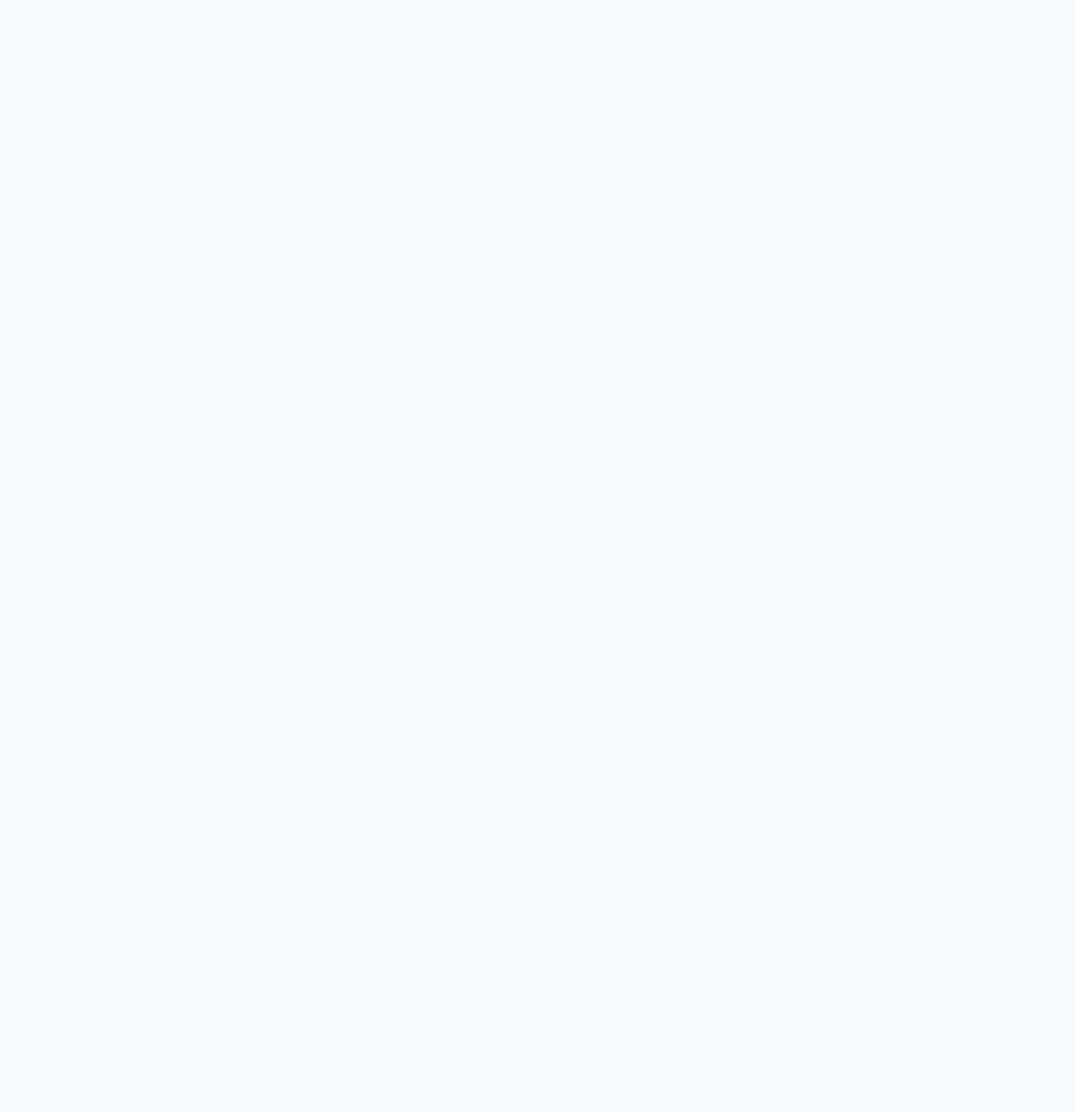
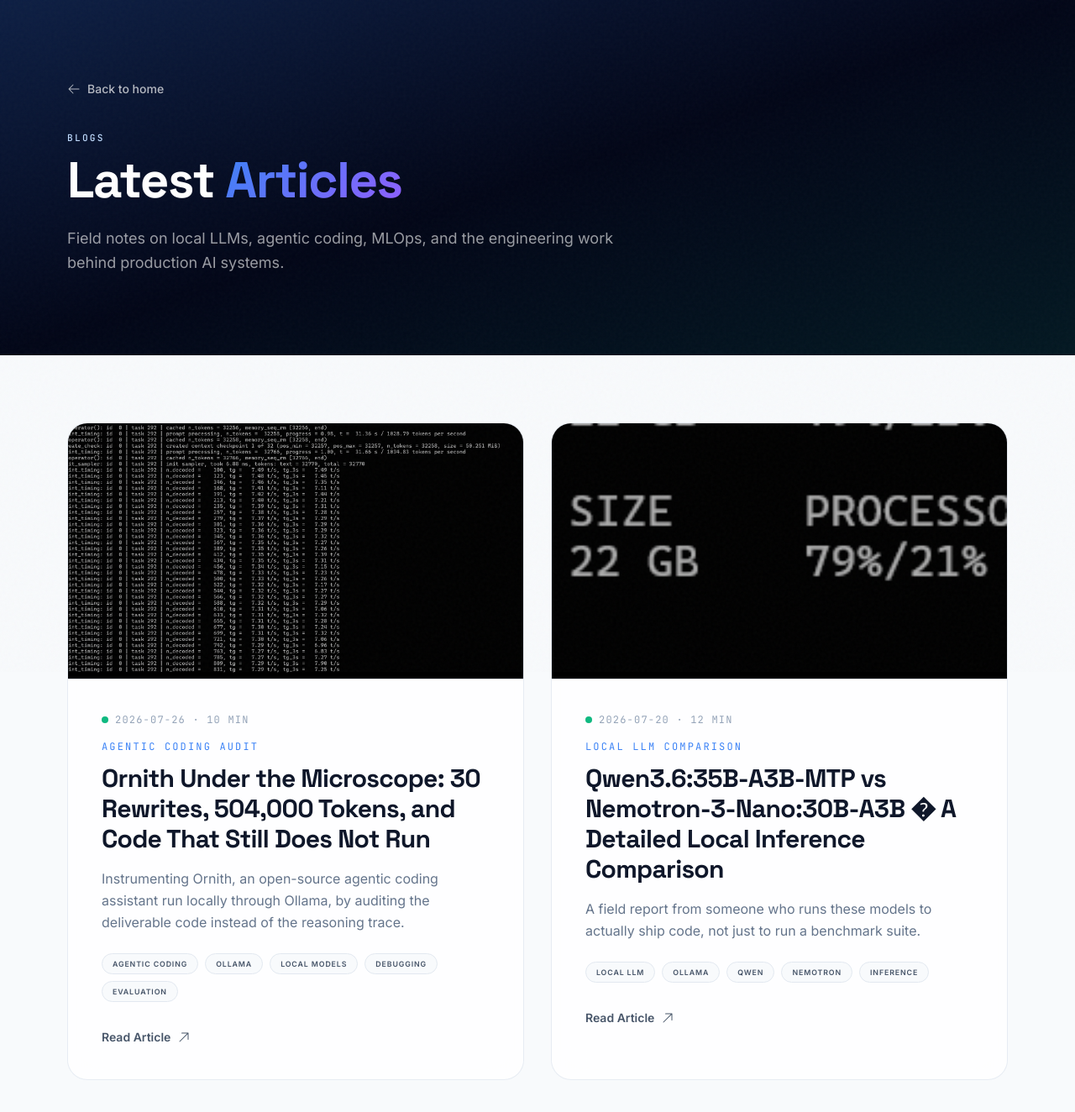
Before and after one commit to sreekar2403/portfolio, a React (Vite) app: page /portfolio/blogs in a window 1280 px wide. Before the commit this address had no page. Shown: the top 1324 px of the page at 84% size. Before the commit the page ends 800 px from the top, so only its background shows below. Built offline with nearby package versions, Linux system fonts and the light colour scheme.

Commit message:
fix(portfolio): add blogs route and SPA fallback

```diff
--- a/package.json
+++ b/package.json
@@ -5,7 +5,7 @@
   "type": "module",
   "scripts": {
     "dev": "vite",
-    "build": "vite build",
+    "build": "vite build && node -e \"require('fs').copyFileSync('dist/index.html','dist/404.html')\"",
     "lint": "eslint .",
     "preview": "vite preview"
   },
--- a/src/App.jsx
+++ b/src/App.jsx
@@ -17,6 +17,7 @@ import ResearchSection from './components/ResearchSection'
 import EducationSection from './components/EducationSection'
 import ContactSection from './components/ContactSection'
 import BlogPostPage from './pages/BlogPostPage'
+import BlogsIndexPage from './pages/BlogsIndexPage'
 
 function HomePage() {
   const [loaded, setLoaded] = useState(false)
@@ -61,6 +62,7 @@ export default function App() {
     <BrowserRouter basename="/portfolio">
       <Routes>
         <Route path="/" element={<HomePage />} />
+        <Route path="/blogs" element={<BlogsIndexPage />} />
         <Route path="/blog/:slug" element={<BlogPostPage />} />
       </Routes>
     </BrowserRouter>
--- a/src/components/BlogSection.jsx
+++ b/src/components/BlogSection.jsx
@@ -71,7 +71,7 @@ export default function BlogSection() {
           setLoading(false)
           return
         }
-      } catch (err) {
+      } catch {
         // If RSS2JSON fails, try CORS proxy
         if (cancelled) return
 
@@ -307,15 +307,13 @@ export default function BlogSection() {
 
             {/* View all CTA */}
             <div className="text-center mt-12">
-              <a
-                href={MEDIUM_URL}
-                target="_blank"
-                rel="noopener noreferrer"
+              <Link
+                to="/blogs"
                 className="inline-flex items-center gap-2 px-6 py-3 bg-slate-900 text-white rounded-xl text-sm font-semibold hover:bg-slate-800 transition-colors group"
               >
-                View All on Medium
+                View All Articles
                 <HiArrowUpRight className="w-4 h-4 transition-transform duration-300 group-hover:-translate-y-0.5 group-hover:translate-x-0.5" />
-              </a>
+              </Link>
             </div>
           </>
         )}
--- a/src/pages/BlogPostPage.jsx
+++ b/src/pages/BlogPostPage.jsx
@@ -1,4 +1,4 @@
-import { useEffect, useRef, useState, useCallback } from 'react'
+import { useEffect, useRef, useState, useCallback, useMemo } from 'react'
 import { useParams, Link } from 'react-router-dom'
 import gsap from 'gsap'
 import { HiArrowLeft, HiXMark, HiChevronLeft, HiChevronRight } from 'react-icons/hi2'
@@ -614,12 +614,13 @@ export default function BlogPostPage() {
   const pageRef = useRef(null)
   const coverRef = useRef(null)
   const [lightbox, setLightbox] = useState({ open: false, index: 0 })
+  const resolvedSlug = slug === 'Ornith' ? 'ornith-broken-agent-blog' : slug
 
-  const post = LOCAL_BLOG_POSTS.find((p) => p.id === slug)
-  const isOrnithPost = slug === 'ornith-broken-agent-blog'
+  const post = LOCAL_BLOG_POSTS.find((p) => p.id === resolvedSlug)
+  const isOrnithPost = resolvedSlug === 'ornith-broken-agent-blog'
 
   // All clickable images for lightbox
-  const allImages = [
+  const allImages = useMemo(() => [
     { src: BLOG_IMAGES['nemotron_3_nano'], alt: 'ollama ps — Nemotron-3-Nano', caption: 'Nemotron-3-Nano: ollama ps output' },
     { src: BLOG_IMAGES['qwen_ollama_ps'], alt: 'ollama ps — Qwen3.6', caption: 'Qwen3.6: ollama ps output' },
     { src: BLOG_IMAGES['nemotron_3_nano_project'], alt: 'Nemotron prompt processing', caption: 'Nemotron-3-Nano: prompt eval log' },
@@ -628,22 +629,22 @@ export default function BlogPostPage() {
     { src: BLOG_IMAGES['qwen_ollama_t_s'], alt: 'Qwen prompt processing (2nd)', caption: 'Qwen3.6: prompt eval — later run' },
     { src: BLOG_IMAGES['nemotron_3_nano_ans'], alt: 'Nemotron reasoning trace', caption: 'Nemotron-3-Nano: self-looping reasoning trace' },
     { src: BLOG_IMAGES['qwen_ollama_ans'], alt: 'Qwen answer', caption: 'Qwen3.6: direct answer — no relitigating' },
-  ]
+  ], [])
 
   const openLightbox = useCallback((image) => {
     const idx = allImages.findIndex((i) => i.src === image.src)
     setLightbox({ open: true, index: idx >= 0 ? idx : 0 })
-  }, [])
+  }, [allImages])
 
   const closeLightbox = useCallback(() => setLightbox((s) => ({ ...s, open: false })), [])
   const prevImage = useCallback(() => setLightbox((s) => ({
     ...s,
     index: s.index > 0 ? s.index - 1 : allImages.length - 1,
-  })), [])
+  })), [allImages.length])
   const nextImage = useCallback(() => setLightbox((s) => ({
     ...s,
     index: s.index < allImages.length - 1 ? s.index + 1 : 0,
-  })), [])
+  })), [allImages.length])
 
   useEffect(() => {
     window.scrollTo(0, 0)
@@ -657,7 +658,7 @@ export default function BlogPostPage() {
         { y: 0, opacity: 1, duration: 0.7, stagger: 0.12, ease: 'power3.out', delay: 0.2 }
       )
     }
-  }, [slug])
+  }, [resolvedSlug])
 
   if (!post) {
     return (
@@ -665,7 +666,7 @@ export default function BlogPostPage() {
         <div className="text-center">
           <h1 className="text-2xl font-bold text-slate-900 mb-4">Blog post not found</h1>
           <Link
-            to="/#blogs"
+            to="/blogs"
             className="inline-flex items-center gap-2 text-primary-600 hover:text-primary-700 transition-colors"
           >
             <HiArrowLeft className="w-4 h-4" />
@@ -692,7 +693,7 @@ export default function BlogPostPage() {
         <div className="relative max-w-4xl mx-auto px-4 pt-8 pb-16 md:pt-12 md:pb-24">
           {/* Back link */}
           <Link
-            to="/#blogs"
+            to="/blogs"
             className="cover-animate inline-flex items-center gap-2 text-white/60 hover:text-white transition-colors text-sm font-medium mb-8"
           >
             <HiArrowLeft className="w-4 h-4" />
@@ -741,7 +742,7 @@ export default function BlogPostPage() {
       <footer className="border-t border-slate-200 bg-slate-50">
         <div className="max-w-4xl mx-auto px-4 py-8 flex items-center justify-between">
           <Link
-            to="/#blogs"
+            to="/blogs"
             className="inline-flex items-center gap-2 text-slate-600 hover:text-slate-900 transition-colors text-sm font-medium"
           >
             <HiArrowLeft className="w-4 h-4" />
--- /dev/null
+++ b/src/pages/BlogsIndexPage.jsx
@@ -0,0 +1,101 @@
+import { Link } from 'react-router-dom'
+import { HiArrowLeft, HiArrowUpRight } from 'react-icons/hi2'
+import { LOCAL_BLOG_POSTS } from '../data/localBlogs'
+
+export default function BlogsIndexPage() {
+  const posts = [...LOCAL_BLOG_POSTS].sort((a, b) => new Date(b.date) - new Date(a.date))
+
+  return (
+    <div className="min-h-screen bg-surface-50 text-slate-900">
+      <div className="noise-overlay" aria-hidden="true" />
+
+      <header className="relative overflow-hidden bg-slate-950 text-white">
+        <div className="absolute inset-0 bg-gradient-to-br from-primary-500/20 via-transparent to-emerald-500/10" aria-hidden="true" />
+        <div className="relative max-w-6xl mx-auto px-4 py-16 md:py-24">
+          <Link
+            to="/"
+            className="inline-flex items-center gap-2 text-sm font-medium text-white/70 hover:text-white transition-colors mb-10"
+          >
+            <HiArrowLeft className="w-4 h-4" />
+            Back to home
+          </Link>
+
+          <p className="section-subheading text-primary-200">Blogs</p>
+          <h1 className="text-4xl md:text-6xl font-bold font-display tracking-tight mb-6">
+            Latest <span className="text-gradient">Articles</span>
+          </h1>
+          <p className="max-w-2xl text-lg text-white/60 leading-relaxed">
+            Field notes on local LLMs, agentic coding, MLOps, and the engineering work behind production AI systems.
+          </p>
+        </div>
+      </header>
+
+      <main className="max-w-6xl mx-auto px-4 py-16 md:py-20">
+        {posts.length === 0 ? (
+          <div className="text-center py-20">
+            <p className="text-slate-500">No articles published yet.</p>
+          </div>
+        ) : (
+          <div className="blog-grid grid grid-cols-1 md:grid-cols-2 gap-6 md:gap-8">
+            {posts.map((post) => (
+              <Link
+                key={post.id}
+                to={`/blog/${post.id}`}
+                className="blog-card glass-card overflow-hidden block group text-left"
+              >
+                {post.coverImage && (
+                  <div className="aspect-[16/9] overflow-hidden bg-slate-100 border-b border-slate-200">
+                    <img
+                      src={post.coverImage}
+                      alt=""
+                      className="w-full h-full object-cover transition-transform duration-500 group-hover:scale-105"
+                      loading="lazy"
+                    />
+                  </div>
+                )}
+
+                <div className="p-8 md:p-10 flex flex-col min-h-[22rem]">
+                  <div className="flex items-center gap-2 mb-4">
+                    <span className="inline-block w-2 h-2 rounded-full bg-emerald-500" />
+                    <span className="text-xs font-mono text-slate-400 uppercase tracking-widest">
+                      {post.date} · {post.readTime}
+                    </span>
+                  </div>
+
+                  <p className="text-xs font-mono uppercase tracking-[0.18em] text-primary-500 mb-3">
+                    {post.category}
+                  </p>
+
+                  <h2 className="text-2xl md:text-3xl font-bold font-display tracking-tight text-slate-900 mb-4 group-hover:text-primary-600 transition-colors">
+                    {post.title}
+                  </h2>
+
+                  <p className="text-slate-500 leading-relaxed mb-6">
+                    {post.subtitle}
+                  </p>
+
+                  {post.tags?.length > 0 && (
+                    <div className="flex flex-wrap gap-2 mb-8">
+                      {post.tags.map((tag) => (
+                        <span key={tag} className="skill-badge text-[0.55rem]">
+                          {tag}
+                        </span>
+                      ))}
+                    </div>
+                  )}
+
+                  <div className="flex-1" />
+
+                  <div className="inline-flex items-center gap-2 text-sm font-semibold text-slate-600 group-hover:text-primary-500 transition-colors">
+                    Read Article
+                    <HiArrowUpRight className="w-4 h-4 transition-transform duration-300 group-hover:-translate-y-0.5 group-hover:translate-x-0.5" />
+                  </div>
+                </div>
+              </Link>
+            ))}
+          </div>
+        )}
+      </main>
+    </div>
+  )
+}
```
